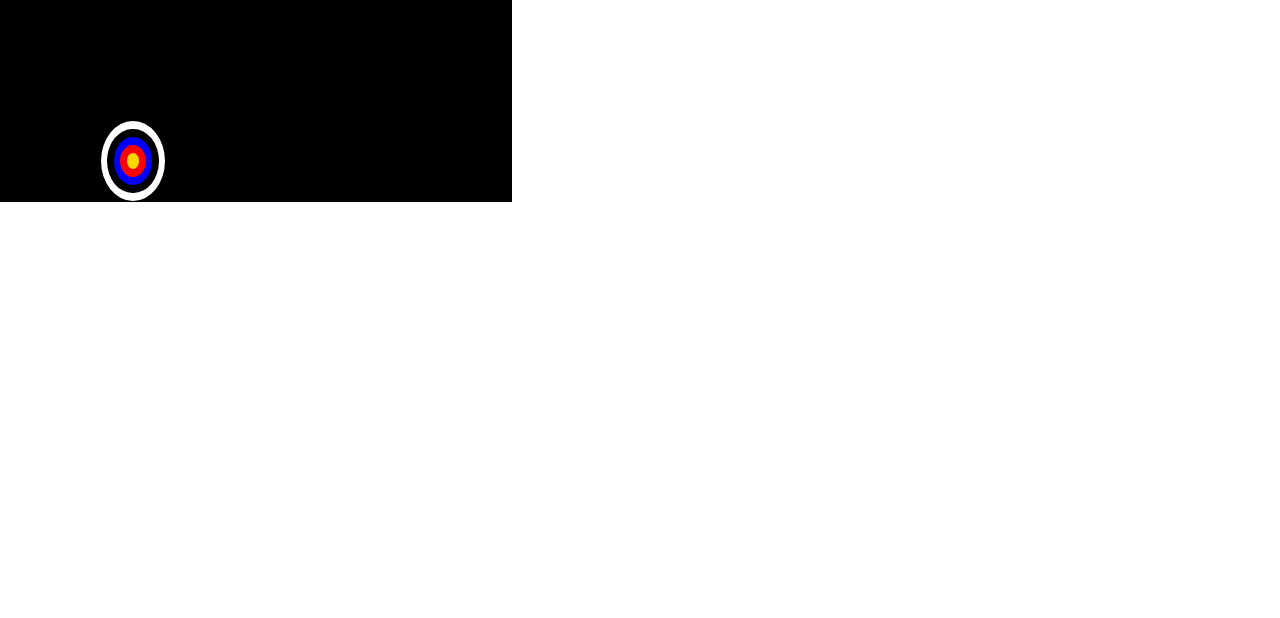
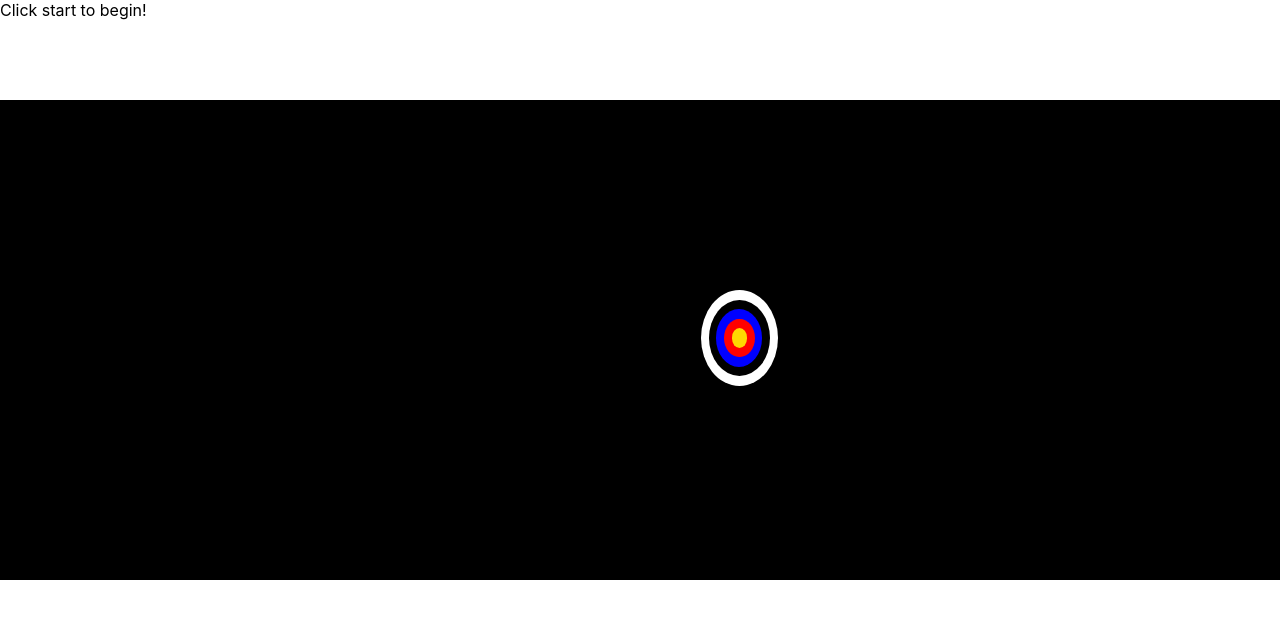
Before and after one commit to ivanyordanovgt/Brainzone, a React (Create React App) app in the folder brainzone/: page /aim-trainer in a window 1280 px wide. Shown: the top 618 px of the page. Built offline with nearby package versions, Linux system fonts and the light colour scheme.

Commit message:
Random placement adjustment and styles

```diff
--- a/brainzone/src/components/AimTrainer/AimTrainer.js
+++ b/brainzone/src/components/AimTrainer/AimTrainer.js
@@ -3,14 +3,14 @@
 import styles from './aimTrainer.module.css'
 export const AimTrainer = () => {
   const [random, setRandom] = useState({
-    'x': 100,
-    'y': 100,
+    'x': 700,
+    'y': 150,
   })
   const [points, setPoints] = useState(false)
   const [clickedOuterColor, setClickedOuterColor] = useState({})
   function onTargetClick(outerColor, bonusPoints) {
     setPoints(p => p+bonusPoints)
-    const [x, y] = [Math.floor(Math.random() * 1000), Math.floor(Math.random() * 600)]
+    const [x, y] = [Math.floor(Math.random() * 1000), Math.floor(Math.random() * 320)]
     setRandom({x: x, y: y})
     if (clickedOuterColor[outerColor]) {
       setClickedOuterColor(state => ({...state, [outerColor]: clickedOuterColor[outerColor]+1 }))
@@ -21,11 +21,15 @@
   }
 
   return (
-    <div className={styles.aimTrainer}>
-        {points ? `Current points ${points}`: `Click start to begin!`}
+    <div >
+      {points ? `Current points ${points}`: `Click start to begin!`}
+
+      <div className={styles.aimTrainer}>
+        <h1>1</h1>
         <div style={{marginLeft: random.x, marginTop: random.y}}>
         <Target onClick={onTargetClick}></Target>
         </div>
+      </div>
     </div>
   )
 }
--- a/brainzone/src/components/AimTrainer/aimTrainer.module.css
+++ b/brainzone/src/components/AimTrainer/aimTrainer.module.css
@@ -1,7 +1,8 @@
 
 .aimTrainer {
-    width: 40vw;
+    width: 100%;
+    margin-top: 10vh;
+    height: 60vh;
     position: relative;
-    margin: 0;
     background-color: black;
 }
--- a/brainzone/src/components/AimTrainer/target.css
+++ b/brainzone/src/components/AimTrainer/target.css
@@ -4,8 +4,8 @@
 .target {
   display: grid;
   border: 1px solid black;
-  height: 10vh;
-  width: 5vw;
+  height: 12vh;
+  width: 6vw;
   grid-template-columns: repeat(20, 1fr);
   grid-template-rows: repeat(20, 1fr);
 }
```
